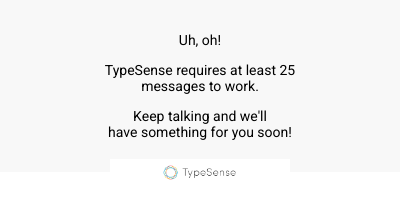
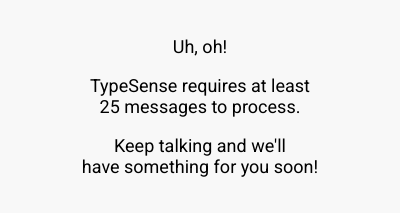
Before and after one commit to shobrook/TypeSense, a browser extension: page extension/popup/messages-error.html in a window 400 px wide. Drawn offline with Linux system fonts and the light colour scheme.

Commit message:
Removed logo from popup

```diff
--- a/extension/popup/messages-error.html
+++ b/extension/popup/messages-error.html
@@ -7,14 +7,10 @@
       <span>
         <br>
         <p>Uh, oh!</p>
-        <p>TypeSense requires at least 25 <br> messages to work.</p>
+        <p>TypeSense requires at least <br> 25 messages to process.</p>
         <p>Keep talking and we'll <br> have something for you soon!</p>
         <br>
       </span>
     </div>
-
-    <div id="icon-box">
-      <img id="logo" src="../../assets/logo.png">
-    </div>
   </body>
 </html>
--- a/extension/popup/style.css
+++ b/extension/popup/style.css
@@ -20,15 +20,7 @@
 }
 
 #error-box p {
-  font-size: 14px;
-}
-
-#logo {
-  width: 45%;
-  margin: auto;
-  margin-top: -13px;
-  display: block;
-
+  font-size: 18px;
 }
 
 #graph {
```
